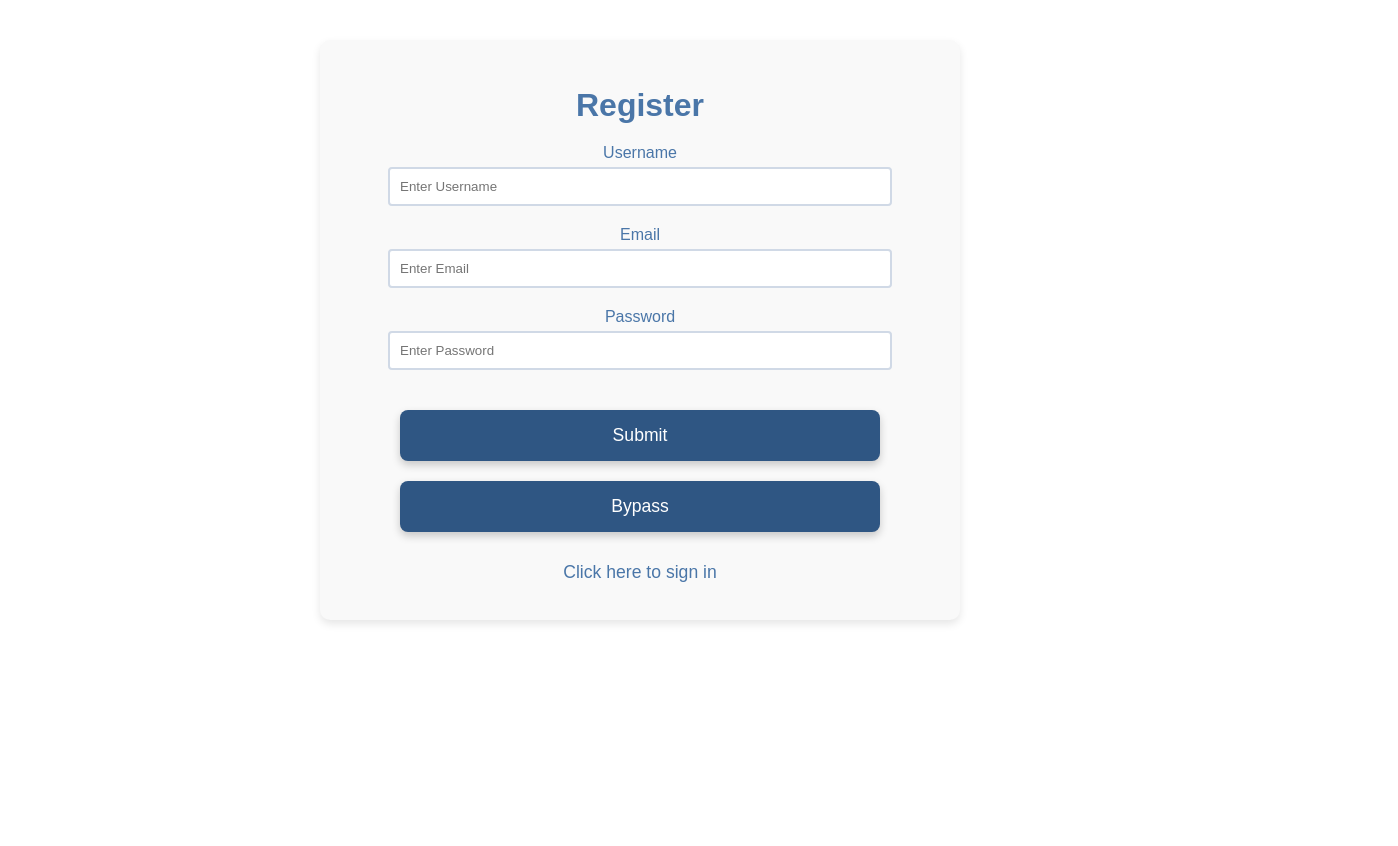
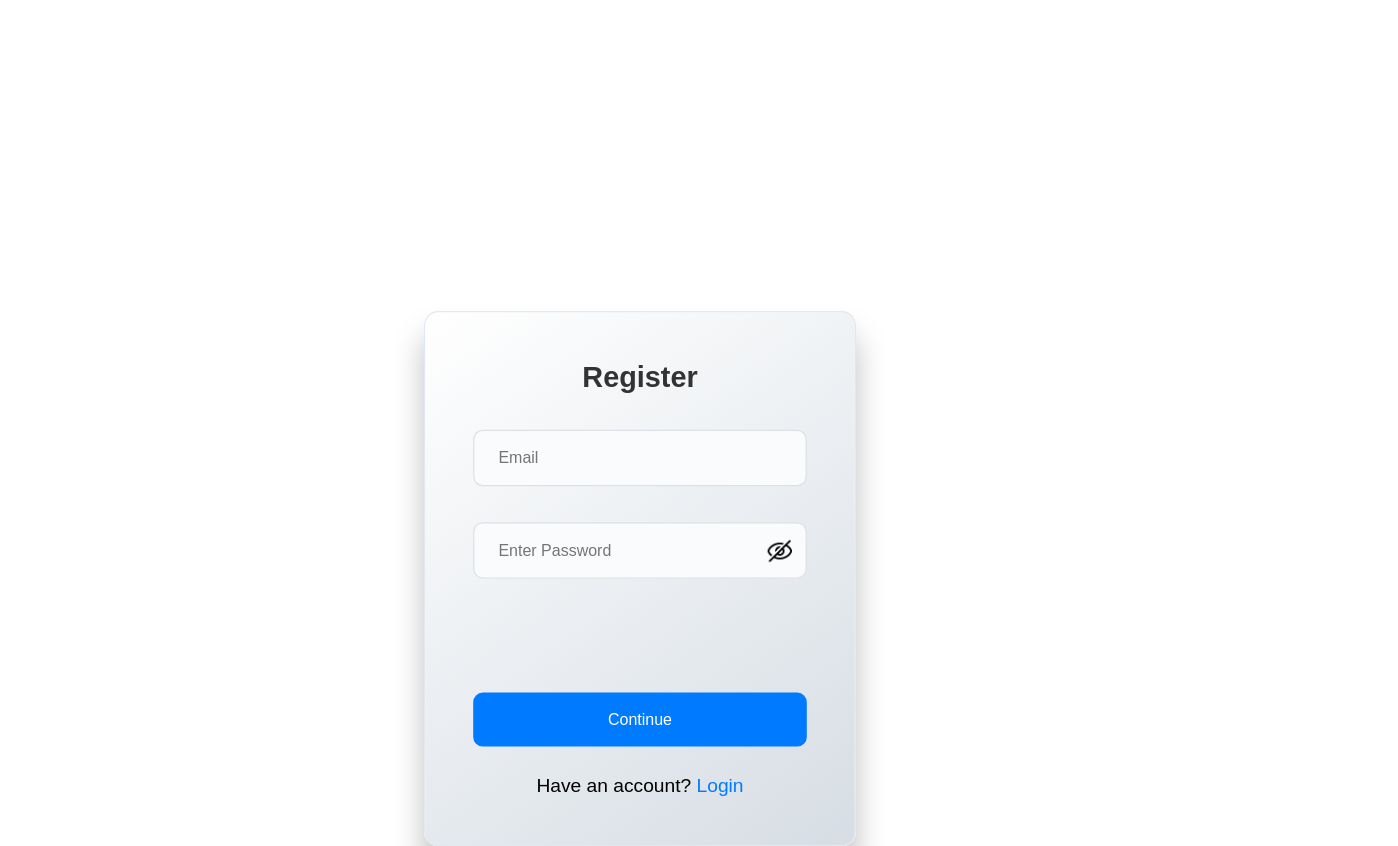
Before and after one commit to jdcarrothers/DevDuel, a Vue app: page /signin in a window 1280 px wide. Both pictures are taken after a click on the link "Register". Shown: the whole page, 1398 px wide, since content can reach past the window. Before the commit the page ends 800 px from the top, so only its background shows below. Built offline with nearby package versions, Linux system fonts and the light colour scheme.

Commit message:
working register - storing UIDS; using firebase email & password auth. Deletion of unessecary script, and creation of logo.

```diff
--- a/package.json
+++ b/package.json
@@ -28,7 +28,7 @@
     "csv-parser": "^3.0.0",
     "dotenv": "^16.4.4",
     "express": "^4.18.2",
-    "firebase": "^10.8.0",
+    "firebase": "^10.9.0",
     "openai": "^4.28.0",
     "os-browserify": "^0.3.0",
     "parser": "^0.1.4",
--- a/server.js
+++ b/server.js
@@ -112,7 +112,7 @@ app.post('/updateDB', async (req, res) => {
 });
 
 
-app.post('/adduser', async (req, res) => {
+app.post('/register', async (req, res) => {
     try {
         const userData = req.body;
         const emailExists = await checkEmailExists(userData.email);
--- a/src/components/RegisterComponent.vue
+++ b/src/components/RegisterComponent.vue
@@ -1,71 +1,147 @@
 <template>
-  <div class="container">
-    <h2>Register</h2>
-    <div>
-      <label for="username" class="input-label">Username</label>
+  <div class="wrapper">
+    <form @submit.prevent="validateForm" class="login-form">
+      <h1>Register</h1>
+      <div class="input-box">
+        <input v-model="email"  id="email" placeholder="Email" required>
+      </div>
+      <div class="input-box">
         <input
-        v-model="user.username"
-        type="text"
-        id="username"
-        placeholder="Enter Username"
-        class="input-field"
-      />
+        required
+        @input="checkPasswordStrength"
+        placeholder="Enter Password"
+        :type="showPassword ? 'text' : 'password'"
+        v-model="password">
+        <img :src="showPassword ? require('@/assets/eye-open.png') : require('@/assets/eye-closed.png')" class="eyeImg" @click="toggleShowPass">
       </div>
-    <div>
-      <label for="email" class="input-label">Email</label>
-      <input
-        v-model="user.email"
-        type="email"
-        id="email"
-        placeholder="Enter Email"
-        class="input-field"
-      />
+      <div class="line-box">
+          <div class="line" :style="{ width: passwordStrengthBarWidth + '%', backgroundColor: passwordStrengthBarColor }"></div>
         </div>
-    <div>
-      <label for="password" class="input-label">Password</label>
-      <input
-        v-model="user.password"
-        type="password"
-        id="password"
-        placeholder="Enter Password"
-        class="input-field"
-      />
+        <div class="password-strength-box">
+          <div class="error-container">
+            <div class="error-message" v-for="tip in tips" :key="tip">{{ tip }}</div>
           </div>
-    <button @click="addUser" class="btn">Submit</button>
-    <button type="button" @click="goToHome" class="btn">Bypass</button>
-    <p class="movement" @click="goToLogin">Click here to sign in</p>
+        </div>
+      <button type="submit" class="btn"  >
+        <span >Continue</span>
+      </button>
+      <div class="register-link">
+        <p>Have an account? <a href="#" @click="goToLogin">Login</a></p>
+      </div>
+    </form>
   </div>
 </template>
 
 <script>
-import axios from "axios";
+import { initializeApp } from "firebase/app";
+import { getAuth, createUserWithEmailAndPassword } from "firebase/auth";
+
+const firebaseConfig = {
+    apiKey: "AIzaSyBdwjxiJprztz-DAHp3ZvhIpy5V35KRzH4",
+    authDomain: "devduel-3e84c.firebaseapp.com",
+    projectId: "devduel-3e84c",
+    storageBucket: "devduel-3e84c.appspot.com",
+    messagingSenderId: "406887322776",
+    appId: "1:406887322776:web:9b339dd07022cbc10deced",
+    measurementId: "G-ZZMD3DF0Z4",
+};
+const app = initializeApp(firebaseConfig);
+const auth = getAuth(app);
 export default {
   data() {
     return {
-      user: {
-        username: "",
+      email: "",
       password: "",
-        email: "",
-      },
+      errors: {},
+      passwordStrengthTips: '',
+      showPassword: false,
+      validPassword: false,
+      tips: [],
     };
   },
   methods: {
-    async addUser() {
-      try {
-        const response = await axios.post(
-          `${process.env.VUE_APP_SERVER_IP}/adduser`,
-          this.user
-        );
-        console.log(response);
-        console.log(this.user);
-        localStorage.setItem("username", this.user.username);
-        this.goToHome();
-      } catch (error) {
-        alert(error.response.data.message);
+    validateForm() {
+      console.log("!")
+      this.errors = {};
+      let isValid = false;
+      if(this.validPassword === false) {
+        this.errors.password = "Password is not strong enough.";
+        isValid = false;
+        console.log(isValid)
+      }
+      else {
+        this.errors.password = "";
+        isValid = true;
+      }
+      console.log(isValid)
+      if (isValid) {
+        this.addUser();
       }
     },
-    goToHome() {
-      this.$router.push("/home");
+    toggleShowPass() {
+      this.showPassword = !this.showPassword;
+    },
+    checkPasswordStrength() {
+      if (!this.password) {
+        this.tips = [];
+        this.passwordStrengthBarColor = "transparent";
+        this.passwordStrengthBarWidth = 0;
+        return; // Stop further execution
+      }
+      this.tips = [];
+      let strength = 0;
+      const conditions = [/.{8,}/, /[A-Z]/, /[a-z]/, /[0-9]/, /[!@#$%^&*]/];
+      if (!/.{8,}/.test(this.password)) this.tips.push("Use at least 8 characters.");
+      if (!/[A-Z]/.test(this.password)) this.tips.push("Include an uppercase letter.");
+      if (!/[a-z]/.test(this.password)) this.tips.push("Include a lowercase letter.");
+      if (!/[0-9]/.test(this.password)) this.tips.push("Include a number.");
+      if (!/[!@#$%^&*]/.test(this.password)) this.tips.push("Include a special character");
+      conditions.forEach(condition => {
+        if (condition.test(this.password)) strength++;
+      });
+      switch (strength) {
+        case 1:
+        case 2:
+          this.passwordStrengthBarColor = "red";
+          this.passwordStrengthBarWidth = 25;
+          this.validPassword = false;
+          break;
+        case 3:
+          this.passwordStrengthBarColor = "orange";
+          this.passwordStrengthBarWidth = 50;
+          this.validPassword = false;
+          break;
+        case 4:
+          this.passwordStrengthBarColor = "lightgreen";
+          this.passwordStrengthBarWidth = 75;
+          this.validPassword = true;
+          break;
+        case 5:
+          this.passwordStrengthBarColor = "green";
+          this.passwordStrengthBarWidth = 100;
+          this.validPassword = true;
+          break;
+        default:
+          this.passwordStrengthBarColor = "#d3d3d3";
+          this.passwordStrengthBarWidth = 0;
+          this.validPassword = false;
+      }
+    },
+    async addUser() {
+      console.log("aduser activated")
+      createUserWithEmailAndPassword(auth, this.email, this.password)
+      .then((userCredential) => {
+        const user = userCredential.user;
+        const uid = user.uid;
+        console.log(uid);
+        localStorage.setItem("uid", uid);
+        console.log(userCredential);
+      })
+      .catch((error) => {
+        if (error.code === "auth/invalid-email") {
+          alert('Error, ensure a valid email was entered.');
+        }
+      });
     },
     goToLogin() {
       this.$router.push("/signin");
@@ -75,74 +151,145 @@ export default {
 </script>
 
 <style scoped>
-.container {
-  text-align: center;
-  font-family: "Arial", sans-serif;
-  color: #333;
-  max-width: 600px;
-  margin: 40px auto;
-  padding: 20px;
-  box-shadow: 0 4px 8px rgba(0, 0, 0, 0.1);
-  border-radius: 10px;
-  background-color: #f9f9f9;
+* {
+  margin: 0;
+  padding: 0;
+  box-sizing: border-box;
+  font-family: Arial, sans-serif;
+}
+.password-strength-box {
+  margin-top: 15px;
+  min-height: 60px;
+  display: flex;
+}
+.password-tips {
+  color: #6c757d;
+  font-size: 0.9em;
+  margin-top: 5px;
+  margin-bottom: 30px;
+  overflow-wrap: break-word;
+  opacity: 0; /* make it invisible by default */
+  transition: opacity 0.5s ease-in-out; /* smooth transition for opacity change */
 }
 
-h2 {
-  color: #4a76a8;
-  font-size: 2em;
-  margin-bottom: 20px;
+.line {
+  height: 5px;
+  margin-top:-15px;
+  border-radius: 5px;
+  transition: width 0.5s ease, background-color 0.5s ease;
 }
-.movement {
-  padding-top: 10px;
-  color: #4a76a8;
-  cursor: pointer;
-  margin-top: 20px;
-  font-size: 1.1em;
+.wrapper {
+  display: flex;
+  justify-content: center;
+  align-items: center;
+  scale: 1.2;
+  padding-top: 25%;
 }
 
-.input-label {
-  display: block;
-  color: #4a76a8;
-  margin-bottom: 5px;
-  font-size: 1em;
+.login-form {
+  padding: 40px;
+  background: linear-gradient(145deg, #FFFFFF, #D6DDE4);
+  box-shadow: 0 20px 25px rgba(0, 0, 0, 0.25);
+  border: 1px solid #E2E8F0;
+  border-radius: 12px;
+  max-width: 360px;
+  width: 100%;
 }
 
-.input-field {
-  padding: 10px;
-  margin-bottom: 20px;
-  border: 2px solid #d0d9e6;
-  border-radius: 4px;
-  width: 80%;
-  font-family: "Arial", sans-serif;
+h1 {
+  color: #333;
+  margin-bottom: 30px;
+  text-align: center;
+  font-size: 24px;
+}
+
+.input-box {
+  position: relative;
+  margin-bottom: 30px;
+}
+
+.input-box input {
+  width: 100%;
+  padding: 15px 20px;
+  border: 1px solid #DDE0E4;
+  border-radius: 8px;
+  outline: none;
+  background-color: #FAFBFC;
+  transition: all 0.3s ease;
+}
+
+.input-box input:focus {
+  border-color: #007BFF;
+  background-color: #FFFFFF;
+}
+
+.input-box i {
+  position: absolute;
+  top: 50%;
+  transform: translateY(-50%);
+  left: 15px;
+  color: #888888;
 }
 
 .btn {
-  background-color: #2f5683;
-  color: white;
-  padding: 15px 30px;
-  font-size: 1.1em;
+  width: 100%;
+  padding: 15px;
+  background-color: #007BFF;
+  color: #FFFFFF;
   border: none;
   border-radius: 8px;
   cursor: pointer;
-  transition: all 0.3s ease;
-  box-shadow: 0 4px 8px rgba(0, 0, 0, 0.2);
-  width: 80%;
-  margin-top: 20px;
+  transition: background-color 0.3s;
 }
 
 .btn:hover {
-  background-color: #3a5a78;
-  box-shadow: 0 6px 12px rgba(0, 0, 0, 0.3);
+  background-color: #0056b3;
 }
 
-@media (max-width: 768px) {
-  .container {
-    padding: 20px 10px;
+.remember-forgot a, .register-link a {
+  color: #007BFF;
+  text-decoration: none;
 }
 
-  .input-field,
-  .btn {
-    width: 90%;
+.register-link {
+  text-align: center;
+  margin-top: 24px;
 }
+
+.error {
+  color: red;
+  font-size: 0.8em;
+  margin-top: -15px;
+  margin-bottom: 10px;
 }
+
+.error-container {
+  display: grid;
+  padding-left: 15px;
+  grid-template-columns: repeat(2, 1fr); /* 2 columns */
+  grid-template-rows: auto auto; /* rows based on content */
+  gap: 10px; /* Adjust gap as needed */
+  margin-top: 0px;
+  margin-bottom:10px;
+}
+
+.error-message {
+  color: #6c757d; /* A neutral, informative color */
+  font-size: 0.75em;
+  margin-top: 5px;
+}
+
+.eyeImg {
+  position: absolute;
+  right: 10px;
+  top: 50%;
+  transform: translateY(-50%);
+  cursor: pointer;
+  width: 25px;
+  height: 25px;
+}
+.honeypot{
+  opacity: 0;
+}
+
 </style>
--- a/src/components/SigninComponent.vue
+++ b/src/components/SigninComponent.vue
@@ -3,7 +3,7 @@
     <form @submit.prevent="login" class="login-form">
       <h1>Login</h1>
       <div class="input-box">
-        <input v-model="user.username" type="text" placeholder="Username" required>
+        <input v-model="user.username" type="text" placeholder="Email (fix code)" required>
       </div>
       <div class="input-box">
         <input v-model="user.password" :type="showPassword ? 'text' : 'password'" placeholder="Password" required>
@@ -28,7 +28,6 @@
 
 <script>
 import axios from 'axios';
-
 export default {
   data() {
     return {
@@ -81,17 +80,18 @@ export default {
   display: flex;
   justify-content: center;
   align-items: center;
-  height: 100vh;
   scale: 1.2;
+  padding-top: 25%;
 }
 
 .login-form {
   padding: 40px;
-  background: linear-gradient(145deg, #FFFFFF, #F0F2F5);
-  box-shadow: 0 10px 20px rgba(0,0,0,0.2);
+  background: linear-gradient(145deg, #FFFFFF, #D6DDE4);
+  box-shadow: 0 20px 25px rgba(0, 0, 0, 0.25);
+  border: 1px solid #E2E8F0;
   border-radius: 12px;
+  max-width: 360px;
   width: 100%;
-  max-width: 360px;
 }
 
 h1 {
```
Also changed, not shown: firebaseconfig.mjs (+9 -9 lines), src/components/LiveComponent.vue (+13 -13 lines), src/firebase.js (added, +17 -0 lines), test.js (deleted, +0 -42 lines), src/assets/devDuelLogo.png (added), 1 other file (tests, documents, lock files or other folders). Lines whose indentation alone changed are shown as unchanged.
